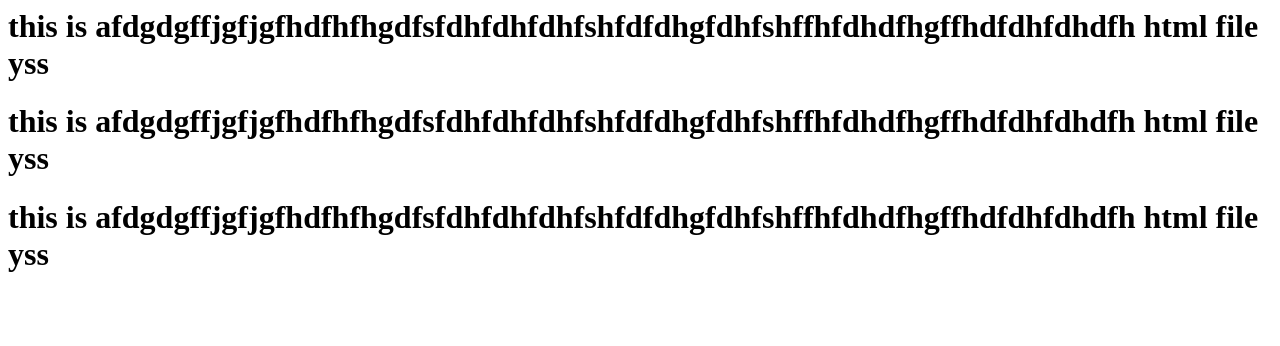
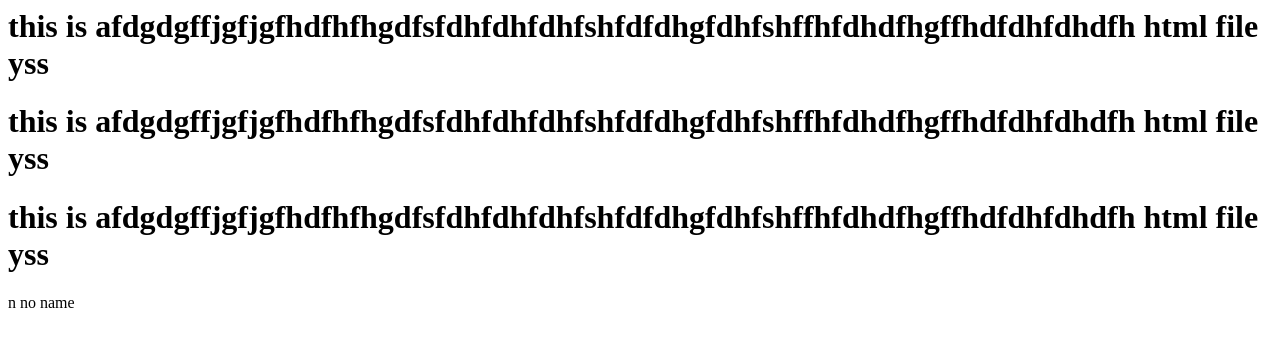
Before and after one commit to midlaj711/datewithgit-sample, a plain HTML site: page index.html in a window 1280 px wide. Drawn offline with Linux system fonts and the light colour scheme.

Commit message:
me add no

```diff
--- a/index.html
+++ b/index.html
@@ -7,5 +7,6 @@
 <body>
     <h1>this is afdgdgffjgfjgfhdfhfhgdfsfdhfdhfdhfshfdfdhgfdhfshffhfdhdfhgffhdfdhfdhdfh html file yss</h1>
     <h1>this is afdgdgffjgfjgfhdfhfhgdfsfdhfdhfdhfshfdfdhgfdhfshffhfdhdfhgffhdfdhfdhdfh html file yss</h1><h1>this is afdgdgffjgfjgfhdfhfhgdfsfdhfdhfdhfshfdfdhgfdhfshffhfdhdfhgffhdfdhfdhdfh html file yss</h1>
+<p>n no name</p>
 </body>
 </html>
```
